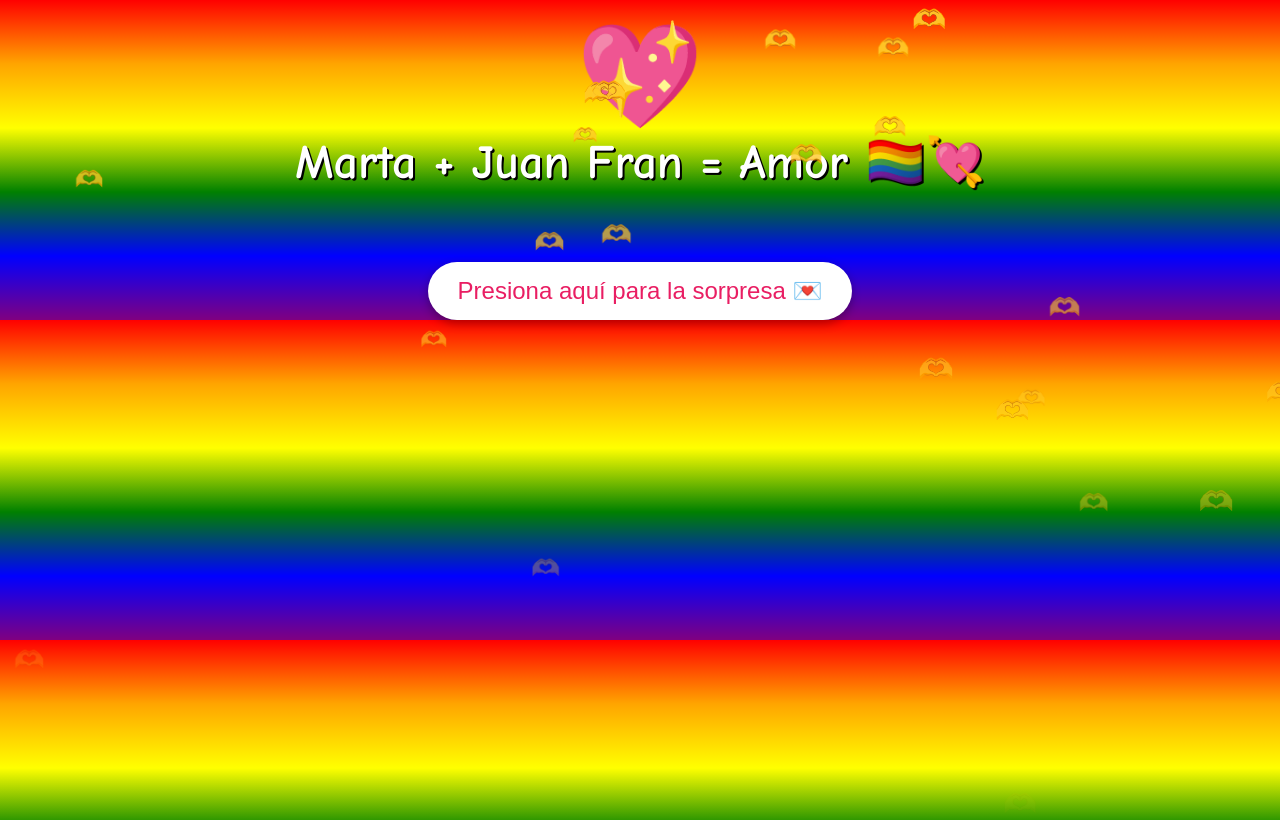
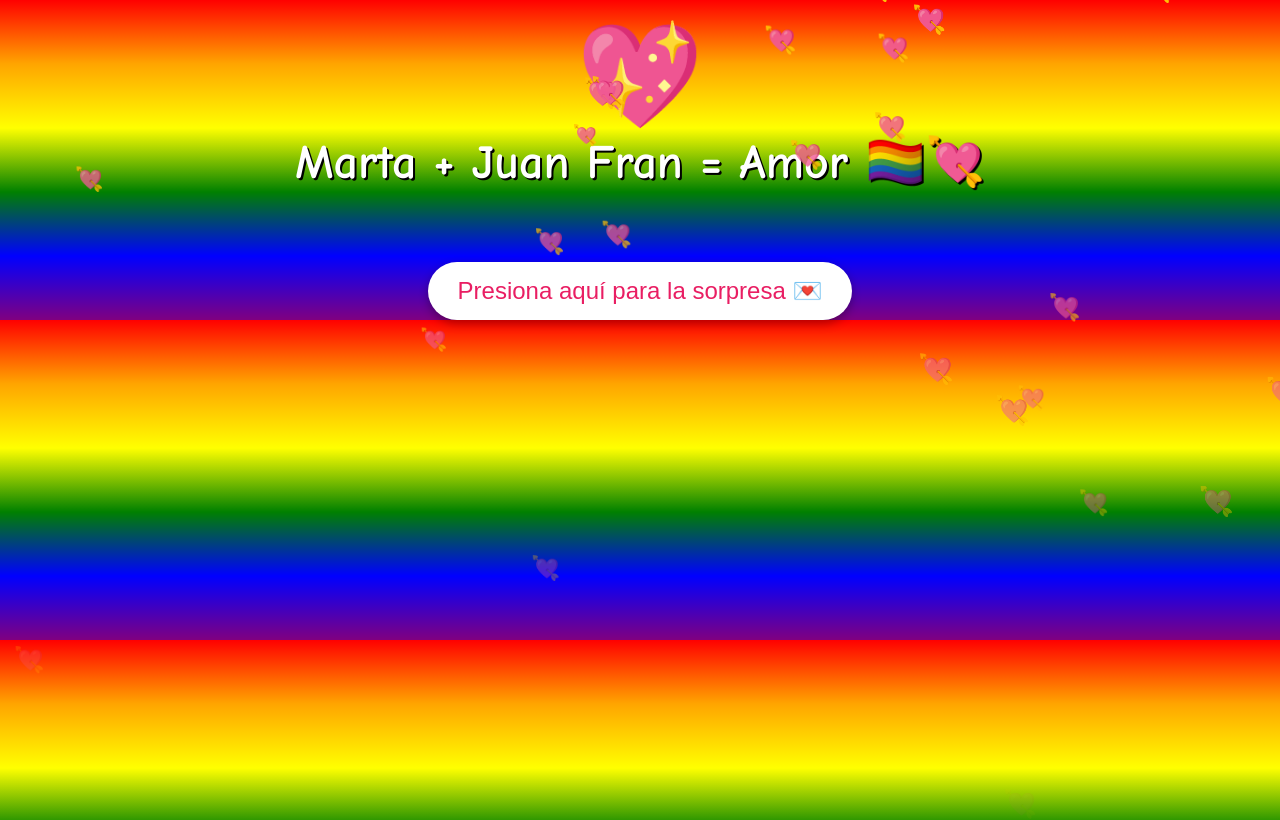
Before and after one commit to BahaaUs/juan-franXmarta, a plain HTML site: page index.html in a window 1280 px wide. Shown: the top 820 px of the page. Drawn offline with Linux system fonts and the light colour scheme.

Commit message:
Update index.html

```diff
--- a/index.html
+++ b/index.html
@@ -103,11 +103,11 @@
       document.getElementById("surprise").style.display = "block";
     }
 
-    // Falling 🫶 emojis
+    // Falling 💘 emojis
     for (let i = 0; i < 40; i++) {
       let emoji = document.createElement('div');
       emoji.className = 'emoji';
-      emoji.textContent = '🫶';
+      emoji.textContent = '💘';
       emoji.style.left = Math.random() * 100 + 'vw';
       emoji.style.animationDuration = (5 + Math.random() * 5) + 's';
       emoji.style.animationDelay = (Math.random() * 10) + 's';
```
